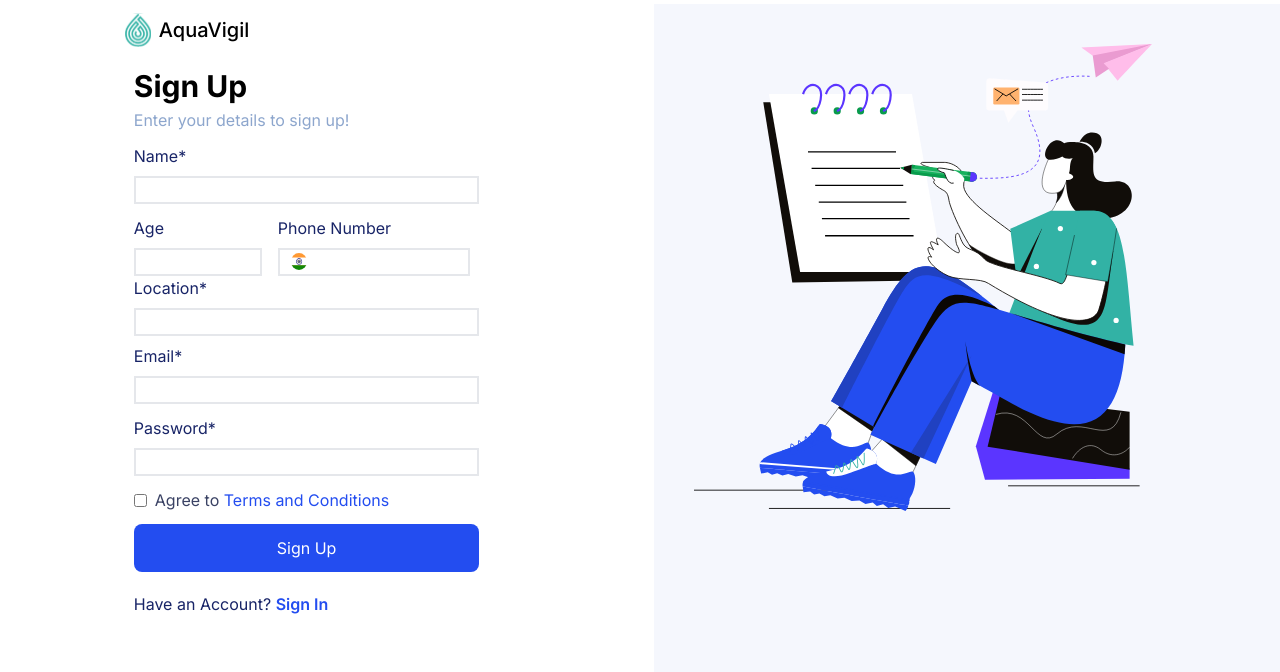
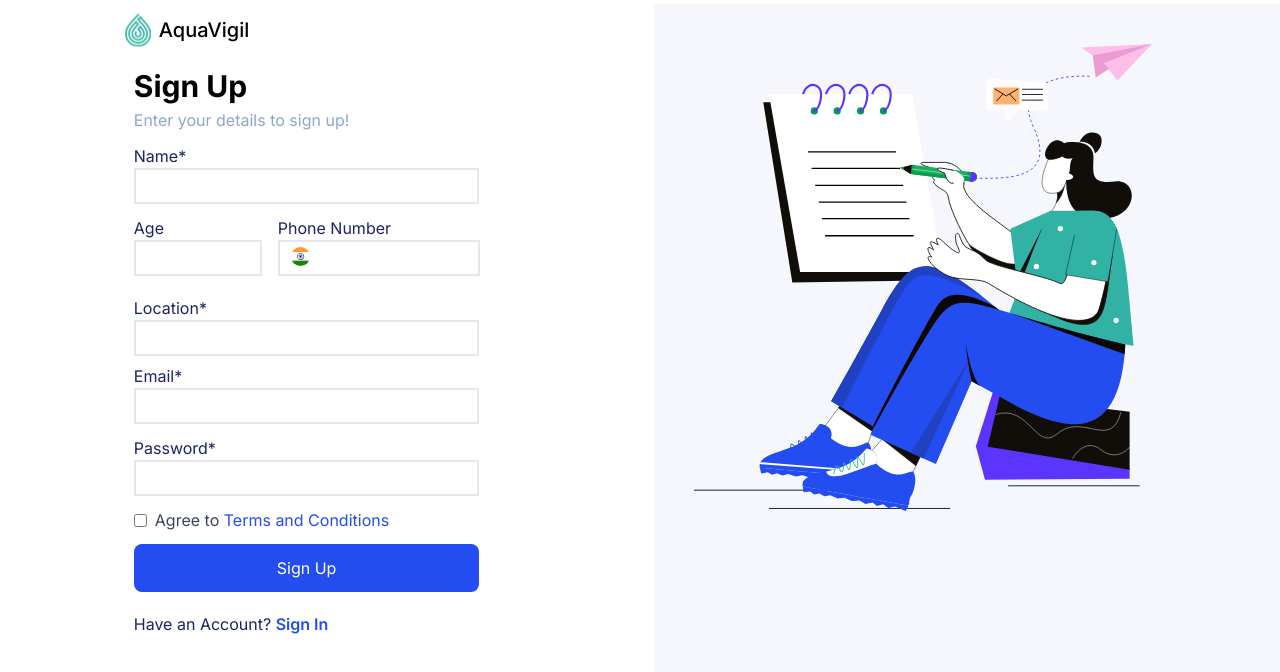
Before and after one commit to anshulkumarx7/AquaVigil, a Next.js app: page /signup in a window 1280 px wide. Shown: the top 672 px of the page. Built offline with nearby package versions, Linux system fonts and the light colour scheme.

Commit message:
yup resolver added

```diff
--- a/app/components/Sidebar.js
+++ b/app/components/Sidebar.js
@@ -17,22 +17,22 @@ const Sidebar = () => {
      </div>
      </div>
      <div className="flex flex-col items-center justify-center">
-       <div className="w-[14vw] h-[5vh] flex items-center justify-start p-4 rounded-md text-white bg-[#7B94F6]">
+       <div className="w-[14vw] h-[5vh] flex items-center justify-start p-4 rounded-md text-white bg-[#7B94F6] cursor-pointer">
        <Image src="/House.svg" alt="Vercel Logo" className=" w-[1.3vw]" width={200}height={46}priority/>
            <h3 className='ml-1'>Home</h3>
        </div>
-       <div className="w-[14vw] h-[5vh] flex items-center justify-start p-4 mt-2  text-[#3A4264]">
+       <div className="w-[14vw] h-[5vh] flex items-center justify-start p-4 mt-2 rounded-md text-[#3A4264] cursor-pointer hover:bg-gray-300">
        <Image src="/ListChecks.svg" alt="Vercel Logo" className=" w-[1.3vw]" width={200}height={46}priority/>
            <h3 className='ml-1'>Status</h3>
        </div>
-       <div className="w-[14vw] h-[5vh] flex items-center justify-start p-4 mt-2 rounded-md text-[#3A4264]">
+       <div className="w-[14vw] h-[5vh] flex items-center justify-start p-4 mt-2 rounded-md text-[#3A4264] cursor-pointer hover:bg-gray-300">
        <Image src="/User.svg" alt="Vercel Logo" className=" w-[1.3vw]" width={200}height={46}priority/>
            <h3 className='ml-1'>Profile</h3>
        </div>
 
      </div>
      <div className="fixed bottom-12 ">
-     <div className="w-[14vw] h-[5vh] flex items-center justify-start p-4 mt-2  text-[#3A4264]">
+     <div className="w-[14vw] h-[5vh] flex items-center justify-start p-4 mt-2 rounded-md text-[#3A4264] cursor-pointer hover:bg-gray-300">
        <Image src="/SignOut.svg" alt="Vercel Logo" className=" w-[1.3vw]" width={200}height={46}priority/>
            <h3 className='ml-1'>Logout</h3>
        </div>
--- a/app/page.js
+++ b/app/page.js
@@ -2,11 +2,28 @@
 import Image from "next/image";
 import { useForm } from 'react-hook-form'
 // import {DevTool} from '@hookform/devtools'
-
+import { yupResolver } from '@hookform/resolvers/yup';
+import * as yup from 'yup';
 
 
 export default function Home() {
-  const {register , control , handleSubmit , formState} = useForm();
+  const schema = yup.object({
+    email: yup
+      .string()
+      .email("Email format is not valid !")
+      .required(""),
+    password : yup
+    .string()
+    .required("Password is required")
+    .min(8,"Password must contain at least 8 characters")
+    .matches(
+      /^(?=.*[a-z])(?=.*[A-Z])(?=.*[!@#$%^&*])/,
+      'Password must contain at least 1 lowercase, 1 uppercase, and 1 special character'
+    ),
+  });
+  const {register , control , handleSubmit , formState} = useForm({
+    resolver: yupResolver(schema),
+  });
   const { errors} = formState
 
   const onSubmit = (data)=>{
@@ -54,22 +71,10 @@ export default function Home() {
        </div>
         <form action="" onSubmit={handleSubmit(onSubmit)} className="w-[28vw] h-[43vh]" noValidate>
         <label htmlFor="email" className="text-[#182467]">Email*</label>
-        <input type="email" id="email" {...register("email" , {pattern : {
-          value: /^[a-zA-Z0-9.!#$%&'*+/=?^_`{|}~-]+@[a-zA-Z0-9-]+(?:\.[a-zA-Z0-9-]+)*$/,
-          message : "Invalid email format"
-        }})} className="w-[27vw] h-[4vh] border-[#3B2C4DE] border-2 p-4  mt-2"/>
+        <input type="email" id="email" {...register("email")} className="w-[27vw] h-[4vh] border-[#3B2C4DE] border-2 p-4  mt-2"/>
         <p className="text-red-600 mb-3">{errors.email?.message}</p>
         <label htmlFor="password" className="text-[#182467]">Password*</label>
-        <input type="password" id="password" {...register("password" , {
-          required :{
-            value : true,
-            message : "password is required"
-          },
-          pattern : {
-            value : /^(?=.*\d)(?=.*[a-z])(?=.*[A-Z])(?=.*[a-zA-Z]).{8,}$/gm,
-            message : "Password not in correct form"
-          }
-        })} className="w-[27vw] h-[4vh] border-[#3B2C4DE] border-2 p-4 mt-2"/>
+        <input type="password" id="password" {...register("password")} className="w-[27vw] h-[4vh] border-[#3B2C4DE] border-2 p-4 mt-2"/>
          <p className="text-red-500 mb-3">{errors.password?.message}</p>
         <div className="flex items-center justify-between mb-3">
           <div className="flex items-center justify-center gap-2">
--- a/app/signup/page.js
+++ b/app/signup/page.js
@@ -2,11 +2,40 @@
 import Image from "next/image";
 import { useForm } from 'react-hook-form'
 // import {DevTool} from '@hookform/devtools'
-
+import { yupResolver } from '@hookform/resolvers/yup';
+import * as yup from 'yup';
 
 
 export default function Home() {
-  const {register , control , handleSubmit , formState} = useForm();
+  const schema = yup.object({
+    name :  yup
+    .string()
+    .required("Name is required"),
+    age : yup
+    .number()
+    .required('Age is required')
+    .positive('Age must be a positive number')
+    .integer('Age must be an integer'),
+    phNumber: yup
+    .string()
+    .required('Phone number is required')
+    .matches(/^[0-9]{10}$/, 'Phone number must be exactly 10 digits'),
+    email: yup
+      .string()
+      .email("Email format is not valid !")
+      .required(""),
+    password : yup
+    .string()
+    .required("Password is required")
+    .min(8,"Password must contain at least 8 characters")
+    .matches(
+      /^(?=.*[a-z])(?=.*[A-Z])(?=.*[!@#$%^&*])/,
+      'Password must contain at least 1 lowercase, 1 uppercase, and 1 special character'
+    ),
+  });
+  const {register , control , handleSubmit , formState} = useForm({
+    resolver : yupResolver(schema)
+  });
   const { errors} = formState
 
   const onSubmit = (data)=>{
@@ -43,32 +72,46 @@ export default function Home() {
             value : true,
             message : "Name is required"
           }
-        })} className="w-[27vw] h-[0.5vh] border-[#3B2C4DE] border-2 p-3 mt-2 focus:border-[#234DF0]"/>
+        })} className="w-[27vw] h-[1vh] border-[#3B2C4DE] border-2 p-4 focus:border-[#234DF0]"/>
          <p className="text-red-500 mb-3">{errors.name?.message}</p>
          <div className="flex justify-center items-center gap-4">
             <div className="">
             <label htmlFor="age" className="text-[#182467]">Age</label>
-            <input type="number" id="age" name="age" className="w-[10vw] h-[0.5vh] border-[#3B2C4DE] border-2 p-3 mt-2 focus:border-[#234DF0]"></input>
+            <input type="number" id="age" {...register("age" , {
+          required :{
+            valueAsNumber : true,
+            value : true,
+            message : "Age is required"
+          },
+        })} className="w-[10vw] h-[1vh] border-[#3B2C4DE] border-2 p-4 mb-2 focus:border-[#234DF0]"></input>
+            <p className="text-red-500 mb-3">{errors.age?.message}</p>
             </div>
             <div className="relative">
             <label htmlFor="phNumber" className="text-[#182467]"> <span> <Image
                                                          src="/indFlag.svg"
                                                          alt="Vercel Logo"
-                                                         className=" w-[1.3vw] absolute bottom-[10%] left-[6%]"
+                                                         className=" w-[1.5vw] absolute top-[39%] left-[6%] z-10"
                                                          width={200}
                                                          height={46}
                                                          priority
                                                             /></span> Phone Number</label>
-            <input type="number" id="phNumber" name="phNumber" className="w-[15vw] h-[0.5vh]  border-[#3B2C4DE] border-2 p-3 mt-2  focus:border-[#234DF0]"></input>
+            <input type="number" id="phNumber"  {...register("phNumber" , {
+          required :{
+            valueAsNumber : true,
+            value : true,
+            message : "Phone No. is required"
+          },
+        })} className="w-[15.8vw] h-[1vh]  border-[#3B2C4DE] border-2 p-4 mb-2  focus:border-[#234DF0] relative"></input>
+              <p className="text-red-500 mb-3">{errors.phNumber?.message}</p>
             </div>
          </div>
-         <label for="location" className="text-[#182467]">Location*</label>
-         <input type="text" id="location" name="location" className="w-[27vw] h-[0.5vh] border-[#3B2C4DE] border-2 p-3 mt-2 mb-2"></input>
+         <label htmlFor="location" className="text-[#182467] ">Location*</label>
+         <input type="text" id="location" name="location" className="w-[27vw] h-[1vh] border-[#3B2C4DE] border-2 p-4 mb-2"></input>
          <label htmlFor="email" className="text-[#182467]">Email*</label>
         <input type="email" id="email" {...register("email" , {pattern : {
           value: /^[a-zA-Z0-9.!#$%&'*+/=?^_`{|}~-]+@[a-zA-Z0-9-]+(?:\.[a-zA-Z0-9-]+)*$/,
           message : "Invalid email format"
-        }})} className="w-[27vw] h-[0.5vh] border-[#3B2C4DE] border-2 p-3  mt-2"/>
+        }})} className="w-[27vw] h-[1vh] border-[#3B2C4DE] border-2 p-4"/>
         <p className="text-red-600 mb-3">{errors.email?.message}</p>
         <label htmlFor="password" className="text-[#182467]">Password*</label>
         <input type="password" id="password" {...register("password" , {
@@ -80,7 +123,7 @@ export default function Home() {
             value : /^(?=.*\d)(?=.*[a-z])(?=.*[A-Z])(?=.*[a-zA-Z]).{8,}$/gm,
             message : "Password not in correct form"
           }
-        })} className="w-[27vw] h-[0.5vh] border-[#3B2C4DE] border-2 p-3 mt-2"/>
+        })} className="w-[27vw] h-[1vh] border-[#3B2C4DE] border-2 p-4"/>
          <p className="text-red-500 mb-3">{errors.password?.message}</p>
           <div className="flex items-center justify-start gap-2">
         <input type="checkbox" name="check" id="check" />
--- a/package.json
+++ b/package.json
@@ -9,10 +9,14 @@
     "lint": "next lint"
   },
   "dependencies": {
+    "@hookform/resolvers": "^3.3.4",
+    "@syncfusion/ej2-react-popups": "^24.2.5",
     "next": "14.1.0",
     "react": "^18",
     "react-dom": "^18",
-    "react-hook-form": "^7.50.1"
+    "react-hook-form": "^7.50.1",
+    "react-tooltip-lite": "^1.12.0",
+    "yup": "^1.3.3"
   },
   "devDependencies": {
     "@hookform/devtools": "^4.3.1",
```
Also changed, not shown: 1 other file (tests, documents, lock files or other folders).
